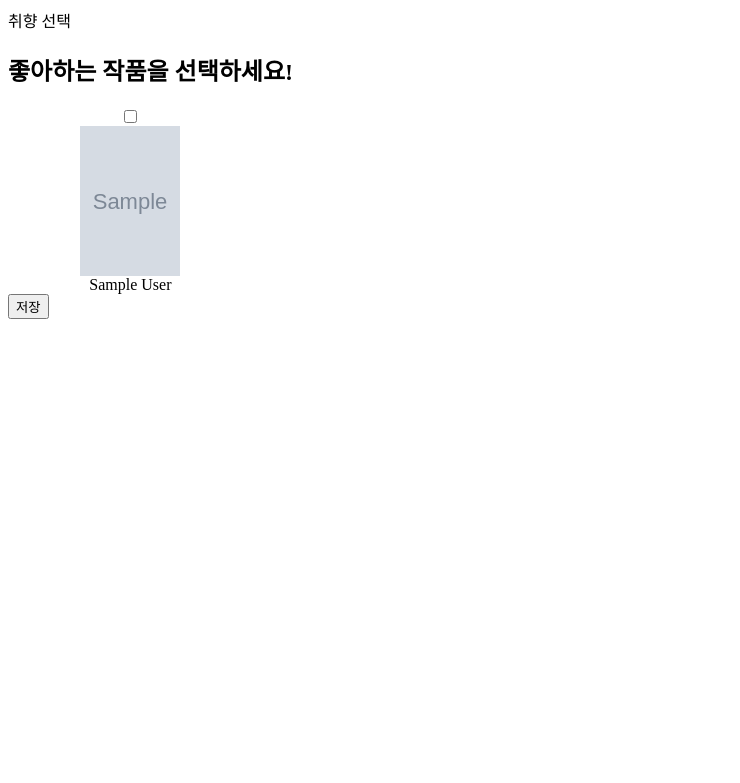
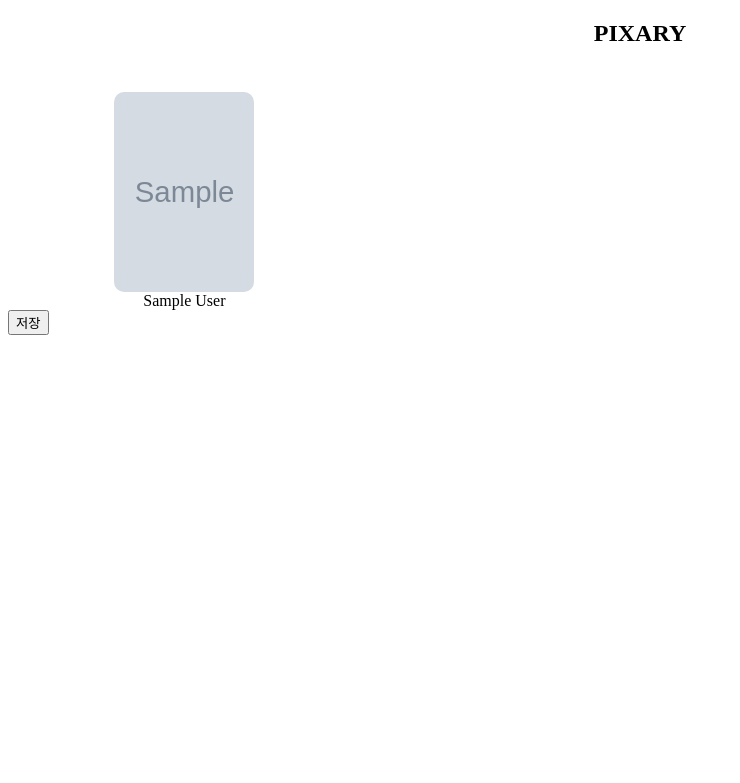
Before and after one commit to SKNETWORKS-FAMILY-AICAMP/SKN06-FINAL-2Team, a Django app: page /account/preset_preference/ in a window 1280 px wide. Shown: the top 783 px of the page, without its empty margins (0-740 px from the left). Run offline with Django 5.2, Linux system fonts and the light colour scheme; tables that the repository leaves empty hold one stand-in row (values such as "Sample post"); grey boxes marked "Sample" are stand-in pictures; some libraries are stand-ins or nearby versions.

Commit message:
design: 최초취향분석 페이지 디자인

```diff
--- /dev/null
+++ b/static/css/preset_preference.css
@@ -0,0 +1,107 @@
+.title {
+    text-align: center;
+    font-size: 24px;
+    margin-top: 20px;
+    margin-bottom: 45px;
+    display: flex;
+    justify-content: center;
+    align-items: center;
+}
+
+.notification-box {
+    position: fixed;
+    top: 50%;
+    left: 50%;
+    transform: translate(-50%, -50%);
+    background-color: #7350F2;
+    color: white;
+    padding: 20px;
+    border-radius: 12px;
+    font-size: 18px;
+    opacity: 1;
+    transition: opacity 0.5s ease-out;
+    z-index: 1001;
+    display: flex;
+    align-items: center;
+    text-align: left;
+    width: 400px;
+    max-width: 80%;
+}
+
+.notification-image {
+    width: 70px;
+    height: 70px;
+    margin-right: 15px;
+}
+
+.notification-text {
+    display: block;
+    text-align: left;
+    word-break: keep-all;
+    white-space: normal;
+}
+
+.overlay {
+    position: fixed;
+    top: 0;
+    left: 0;
+    width: 100%;
+    height: 100%;
+    background: rgba(0, 0, 0, 0.3);
+    backdrop-filter: blur(5px);
+    z-index: 1000;
+    transition: opacity 0.5s ease-out;
+}
+
+.grid-container {
+    display: grid;
+    grid-template-columns: repeat(5, 1fr);
+    gap: 15px;
+    justify-content: center;
+    max-width: 90%;
+    margin: 0 auto;
+    padding: 0 70px; /* 좌우 여백  */
+}
+
+.grid-item {
+    display: flex;
+    flex-direction: column;
+    align-items: center;
+    position: relative;
+    cursor: pointer;
+}
+
+.grid-item .thumbnail {
+    width: 140px;
+    height: 200px;
+    object-fit: cover;
+    border-radius: 10px;
+    transition: transform 0.2s, filter 0.3s ease;
+}
+
+.grid-item:hover .thumbnail {
+    transform: scale(1.05);
+}
+
+.grid-item .heart {
+    position: absolute;
+    top: 50%;
+    left: 50%;
+    transform: translate(-50%, -50%); /* 정중앙 정렬 */
+    font-size: 30px;
+    opacity: 0;
+    transition: opacity 0.3s ease, transform 0.3s ease;
+}
+
+.grid-item.selected .heart {
+    opacity: 1;
+    transform: translate(-50%, -50%) scale(1.5);
+}
+
+.grid-item.selected .thumbnail {
+    filter: brightness(0.5); /* 검은색 불투명 효과 */
+}
+
+.hidden-checkbox {
+    display: none;
+}
--- a/templates/account/preset_preference.html
+++ b/templates/account/preset_preference.html
@@ -1,77 +1,27 @@
+{% block content %}
+<div class="overlay"></div>
+<div class="notification-box">
+    <img src="/static/img/icon/robot.png" alt="환영 아이콘" class="notification-image">
+    <p>재미있게 봤던 작품 혹은 보고 싶은 작품을 선택해주시면 앞으로 PIXARY가 꼭 맞는 작품을 추천해드려요!</p>
+</div>
 
-{% block title %}취향 선택{% endblock title %}
-
-{% block content %}
-<h2>좋아하는 작품을 선택하세요!</h2>
+<h2 class="title">PIXARY</h2>
 
 <form id="preference-form">
     {% csrf_token %}
     <div class="grid-container">
         {% for work in works %}
-            <label class="grid-item">
-                <input type="checkbox" name="works" value="{{ work.content_id}}">
-                <img src="{{ work.thumbnail }}" alt="작품 이미지">
-                {{work.title}}
+            <label class="grid-item" onclick="toggleSelection(this, '{{ work.content_id }}')">
+                <img src="{{ work.thumbnail }}" alt="작품 이미지" class="thumbnail">
+                <span class="heart">❤️</span>
+                <input type="checkbox" name="works" value="{{ work.content_id }}" class="hidden-checkbox">
+                {{ work.title }}
             </label>
         {% endfor %}
     </div>
     <button type="submit">저장</button>
 </form>
 
-<script>
-    document.getElementById("preference-form").onsubmit = function(event) {
-        event.preventDefault();
-
-        let selectedWorks = [...document.querySelectorAll("input[name='works']:checked")]
-            .map(input => input.value.trim())
-            .filter(value => value !== "");
-
-        if (selectedWorks.length === 0) {
-            alert("최소한 하나의 작품을 선택해주세요!");
-            return;
-        }
-
-        let formData = new FormData();
-        selectedWorks.forEach(work => formData.append("works", work));
-
-        fetch("{% url 'account:preset_preference' %}", {
-            method: "POST",
-            body: formData,
-            headers: {
-                "X-CSRFToken": document.querySelector("[name=csrfmiddlewaretoken]").value
-            }
-        })
-        .then(response => response.json())
-        .then(data => {
-            console.log("서버 응답:", data);
-            if (data.redirect) {
-                window.location.href = data.redirect;
-            } else if (data.error) {
-                alert(data.error);
-            }
-        })
-        .catch(error => console.error("Error:", error));
-    };
-
-
-</script>
-
-<style>
-    .grid-container {
-        display: grid;
-        grid-template-columns: repeat(5, 1fr);
-        gap: 10px;
-    }
-    .grid-item {
-        display: flex;
-        flex-direction: column;
-        align-items: center;
-    }
-    .grid-item img {
-        width: 100px;
-        height: 150px;
-        object-fit: cover;
-        cursor: pointer;
-    }
-</style>
+<script src="/static/js/preset_preference.js"></script>
+<link rel="stylesheet" href="/static/css/preset_preference.css">
 {% endblock %}
```
Also changed, not shown: static/js/preset_preference.js (added, +58 -0 lines), templates/account/signup.html (line endings or trailing spaces).
